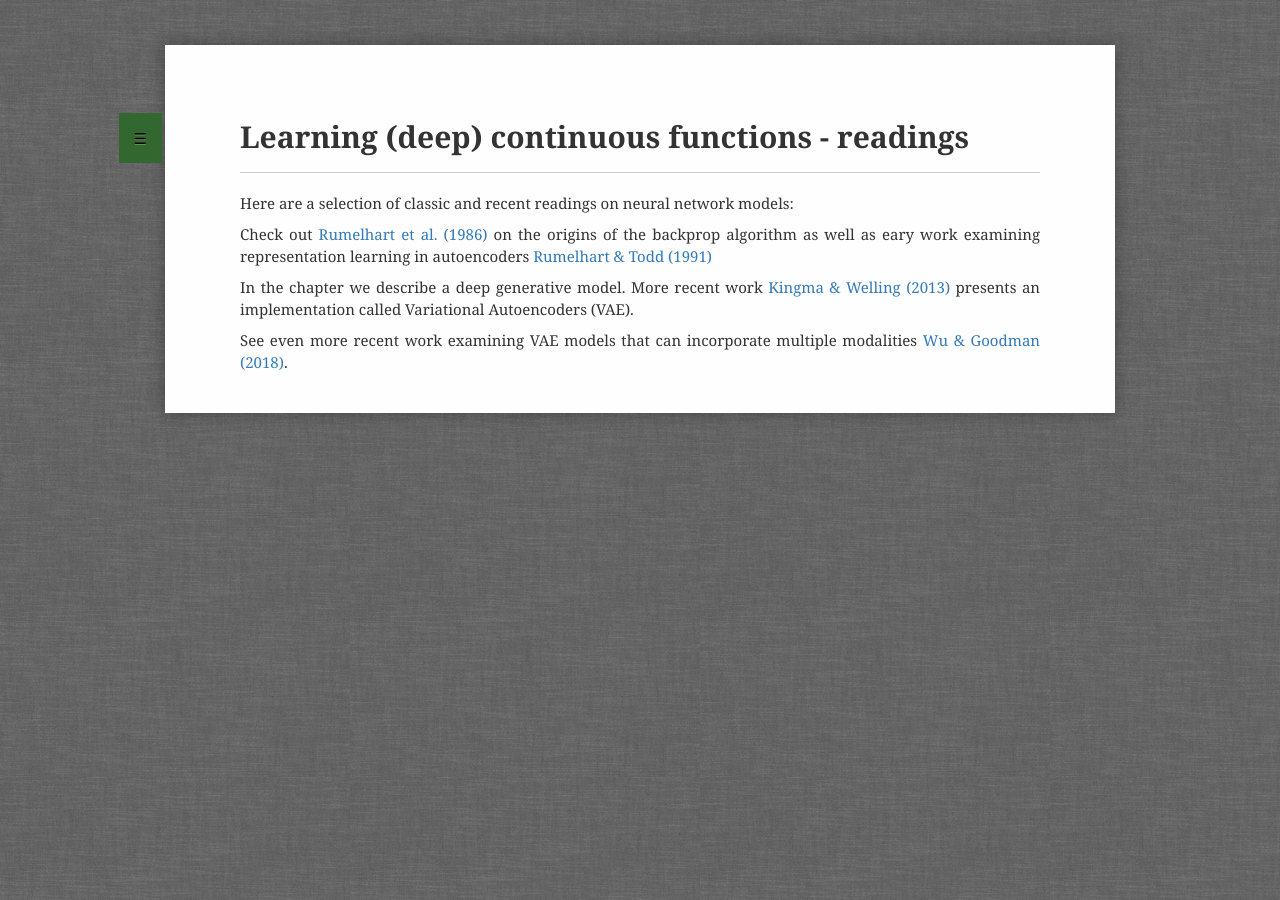
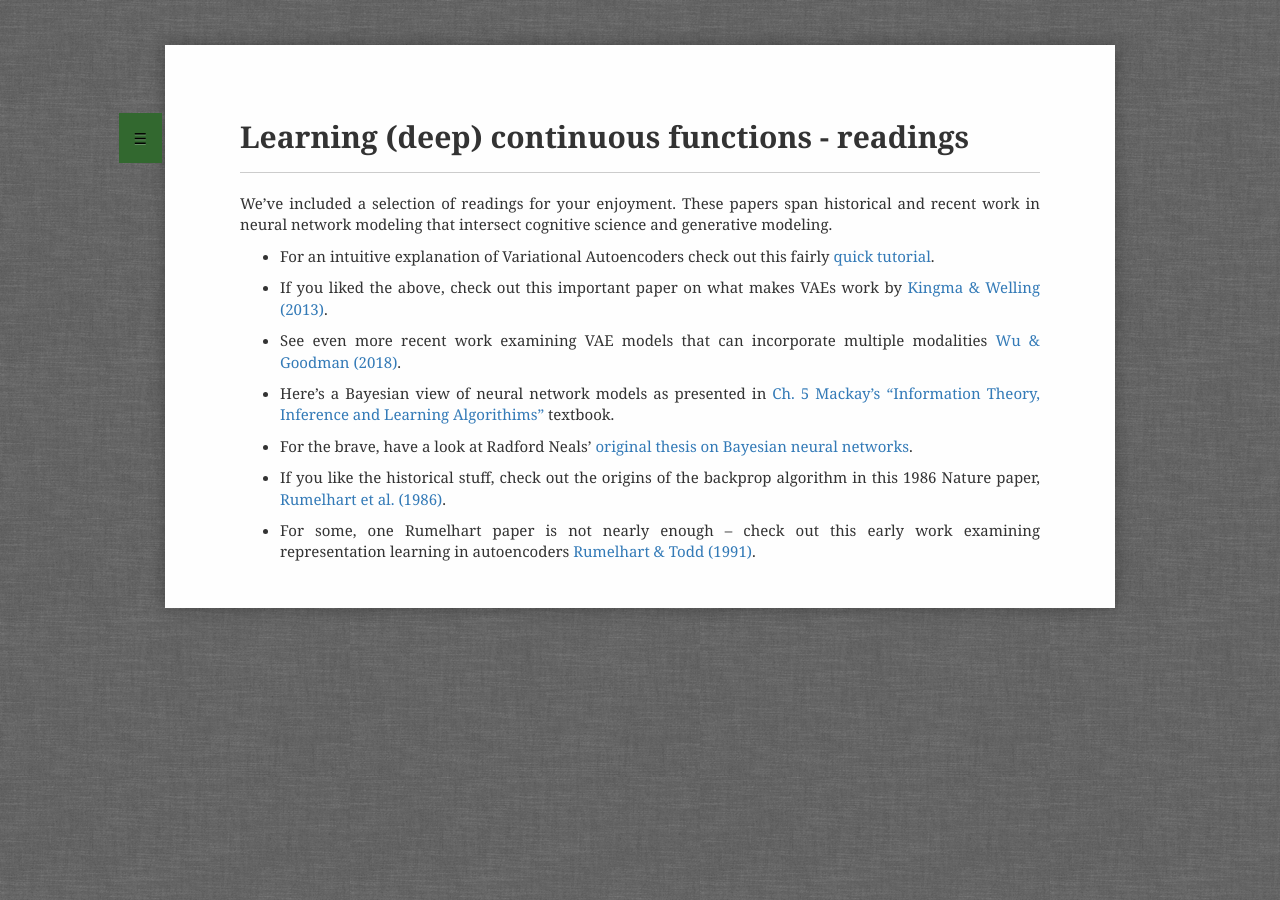
Before and after one commit to probmods/probmods2, a Jekyll site: the page built from readings/function-learning.md, in a window 1280 px wide. Built offline with Jekyll 4.4.1, drawn with Linux system fonts in a browser that asks for light colours; a script that is not in the unit is left out.

Commit message:
update readings

```diff
--- a/readings/function-learning.md
+++ b/readings/function-learning.md
@@ -4,10 +4,18 @@
 description: Functional hypothesis spaces and deep probabilistic models
 ---
 
-Here are a selection of classic and recent readings on neural network models:
+We've included a selection of readings for your enjoyment. These papers span historical and recent work in neural network modeling that intersect cognitive science and generative modeling.
 
-Check out [Rumelhart et al. (1986)](https://www.nature.com/articles/323533a0) on the origins of the backprop algorithm as well as eary work examining representation learning in autoencoders [Rumelhart & Todd (1991)](https://web.stanford.edu/class/psych209a/ReadingsByDate/02_08/RumelhartTodd93.pdf)
+* For an intuitive explanation of Variational Autoencoders check out this fairly [quick tutorial](https://jaan.io/what-is-variational-autoencoder-vae-tutorial/).
 
-In the chapter we describe a deep generative model. More recent work [Kingma & Welling (2013)](https://arxiv.org/abs/1312.6114) presents an implementation called Variational Autoencoders (VAE).
+* If you liked the above, check out this important paper on what makes VAEs work by [Kingma & Welling (2013)](https://arxiv.org/abs/1312.6114).
 
-See even more recent work examining VAE models that can incorporate multiple modalities [Wu & Goodman (2018)](https://arxiv.org/abs/1802.05335).
+* See even more recent work examining VAE models that can incorporate multiple modalities [Wu & Goodman (2018)](https://arxiv.org/abs/1802.05335).
+
+* Here's a Bayesian view of neural network models as presented in [Ch. 5 Mackay's "Information Theory, Inference and Learning Algorithims"](http://www.inference.org.uk/itprnn/book.pdf) textbook.
+
+* For the brave, have a look at Radford Neals' [original thesis on Bayesian neural networks](http://citeseerx.ist.psu.edu/viewdoc/download?doi=10.1.1.446.9306&rep=rep1&type=pdf).
+
+* If you like the historical stuff, check out the origins of the backprop algorithm in this 1986 Nature paper, [Rumelhart et al. \(1986\)](https://www.nature.com/articles/323533a0).
+
+* For some, one Rumelhart paper is not nearly enough -- check out this early work examining representation learning in autoencoders [Rumelhart & Todd (1991)](https://web.stanford.edu/class/psych209a/ReadingsByDate/02_08/RumelhartTodd93.pdf).
```
